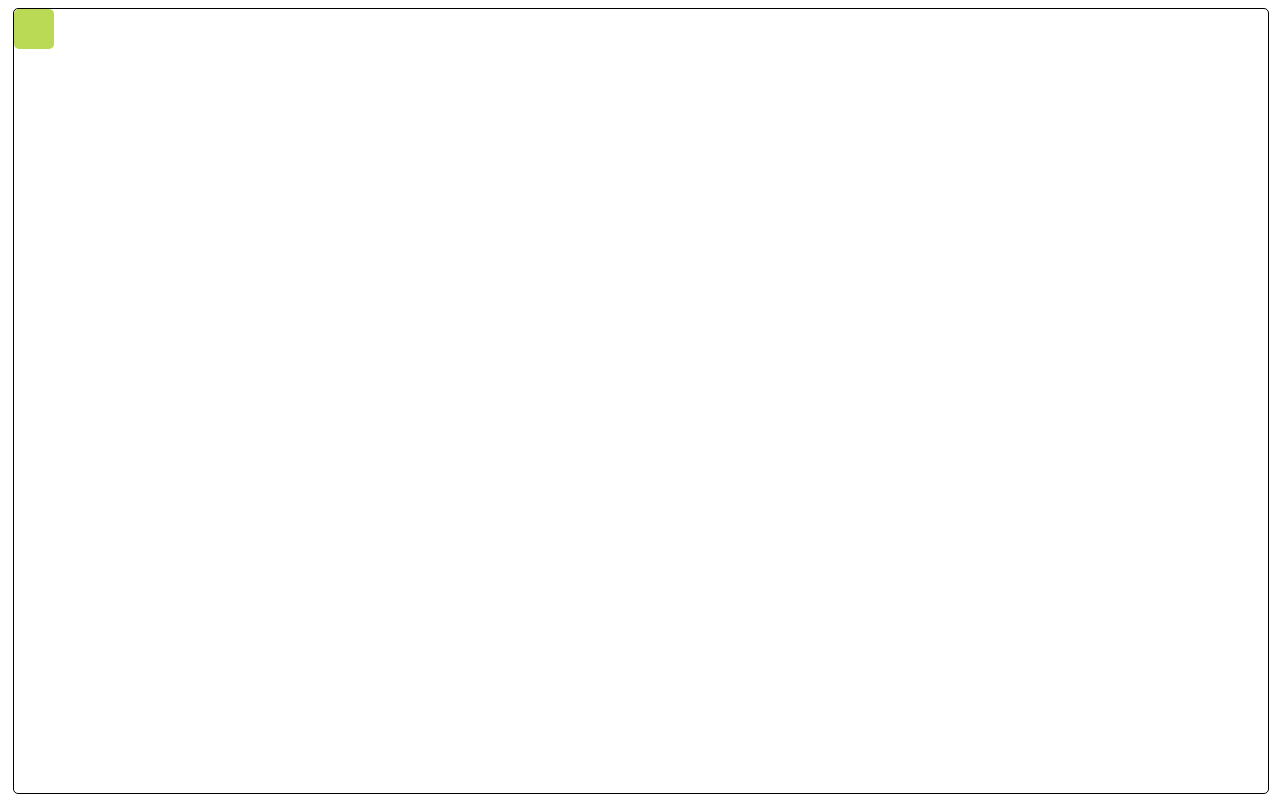
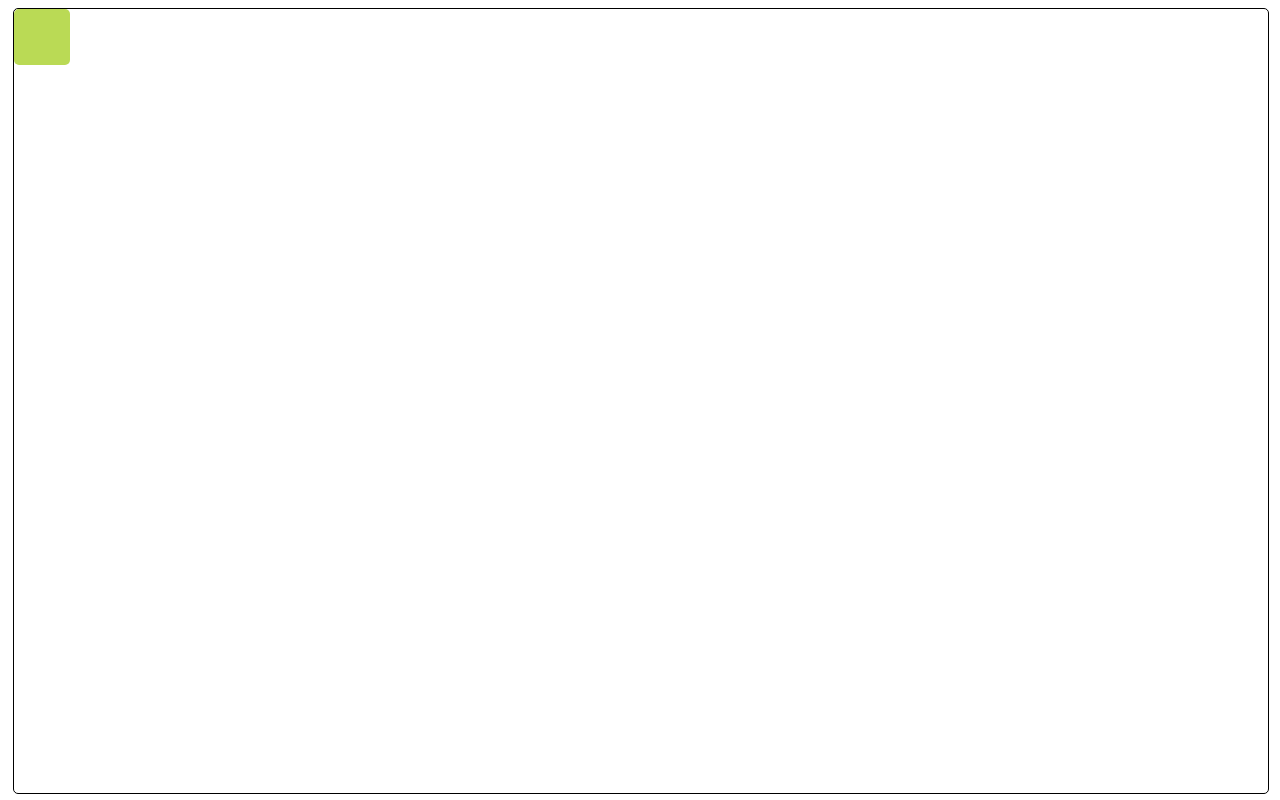
Before and after one commit to Vorobyov-Roman/Test, a plain HTML site: page 1 moving square/index.html in a window 1280 px wide. Drawn offline with nearby package versions, Linux system fonts and the light colour scheme.

Commit message:
changed html

```diff
--- a/1 moving square/index.html
+++ b/1 moving square/index.html
@@ -5,8 +5,10 @@
 	<link rel="stylesheet" type="text/css" href="style.css">
 </head>
 <body>
-	<div id="box">
-		<div id="block"></div>
+	<div id="container">
+		<div id="box">
+			<div id="block"></div>
+		</div>
 	</div>
 
 	<script src="https://ajax.googleapis.com/ajax/libs/jquery/2.1.4/jquery.min.js"></script>
--- a/1 moving square/style.css
+++ b/1 moving square/style.css
@@ -1,22 +1,32 @@
-body{
+body {
 	margin: 0px;
+	padding: 0px;
 }
 
-#box{
+#container {
 	position: relative;
-	border-radius: 5px;
-	border-style: solid;
-	border-width: 1px;
+	width: 100vw;
+	height: 100vh;
+}
+
+#box {
+	position: absolute;
 	width: 98vw;
 	height: 98vh;
 	top: 1vh;
 	left: 1vw;
+
+	border-style: solid;
+	border-width: 1px;
+	border-radius: 5px;
 }
 
-#block{
+#block {
 	position: absolute;
-	width: 5vh;
-	height: 5vh;
+	width: 7vmin;
+	height: 7vmin;
+
 	border-radius: 5px;
+
 	background-color: #BADA55;
 }
```
